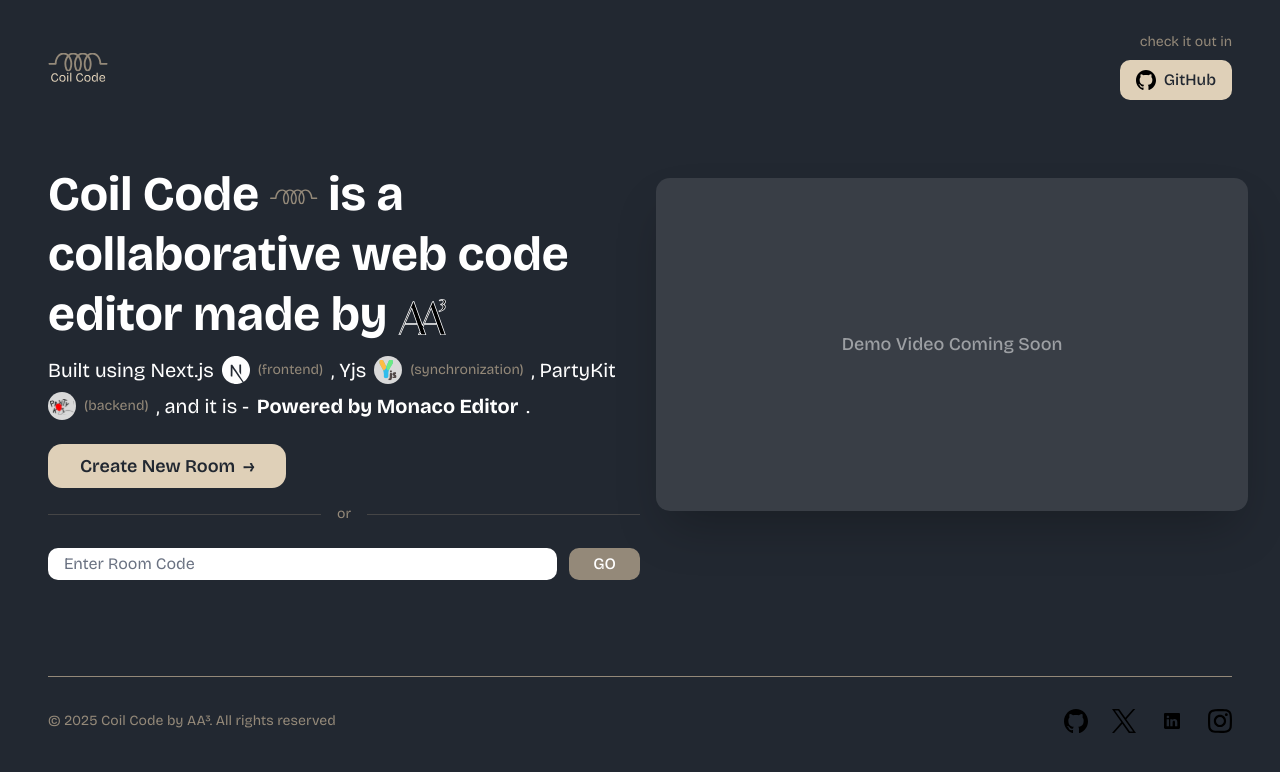
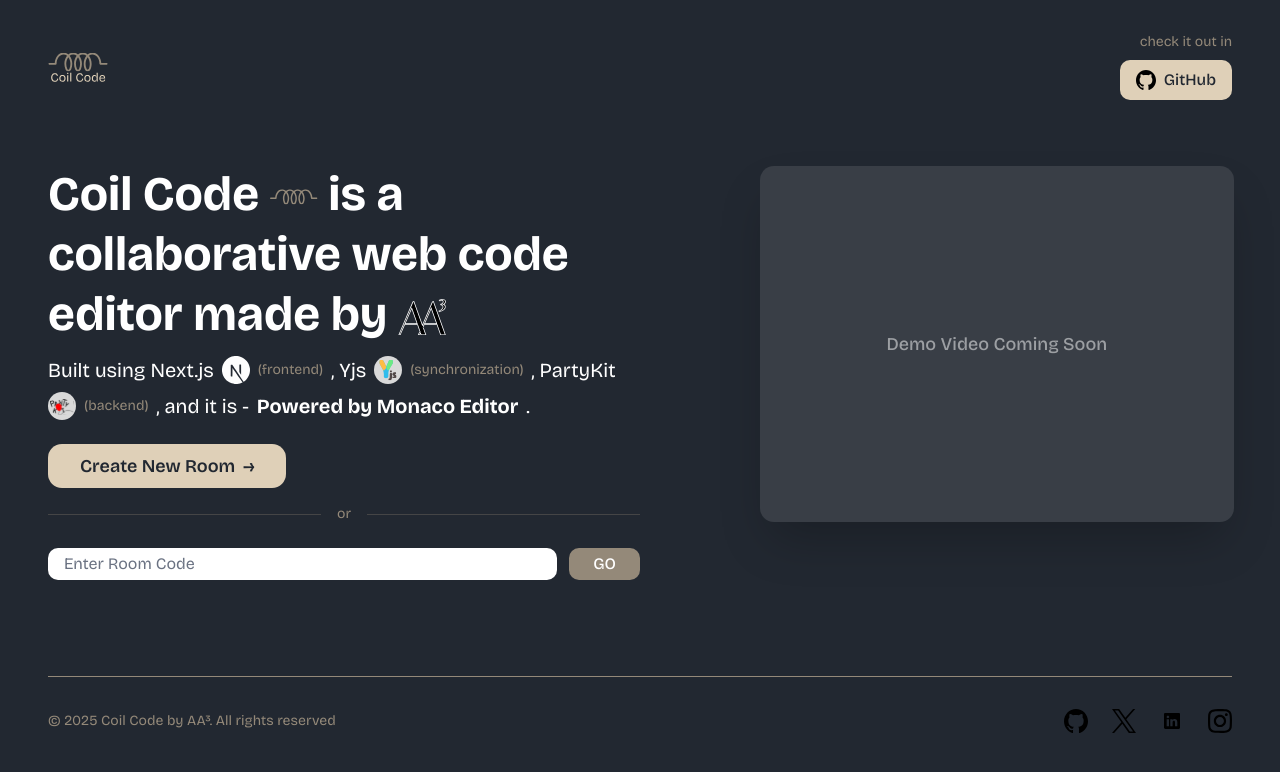
Before and after one commit to MRQ67/coil-code, a Next.js app in the folder frontend/: page / in a window 1280 px wide. Shown: the top 772 px of the page. Built offline with nearby package versions, Linux system fonts and the light colour scheme.

Commit message:
design: Adjusted the video placeholder size

```diff
--- a/frontend/app/page.tsx
+++ b/frontend/app/page.tsx
@@ -153,9 +153,9 @@
             </form>
           </div>
 
-          <div className="order-first md:order-last -mt-14">
+          <div className="order-first md:order-last -mt-14 translate-x-26">
             {/* Video placeholder */}
-            <div className="bg-[#393E46] rounded-xl aspect-video shadow-2xl flex items-center justify-center">
+            <div className="bg-[#393E46] rounded-xl aspect-4/3 shadow-2xl flex items-center justify-center w-4/5">
               <div className="text-white text-lg font-medium opacity-50">
                 Demo Video Coming Soon
               </div>
```
